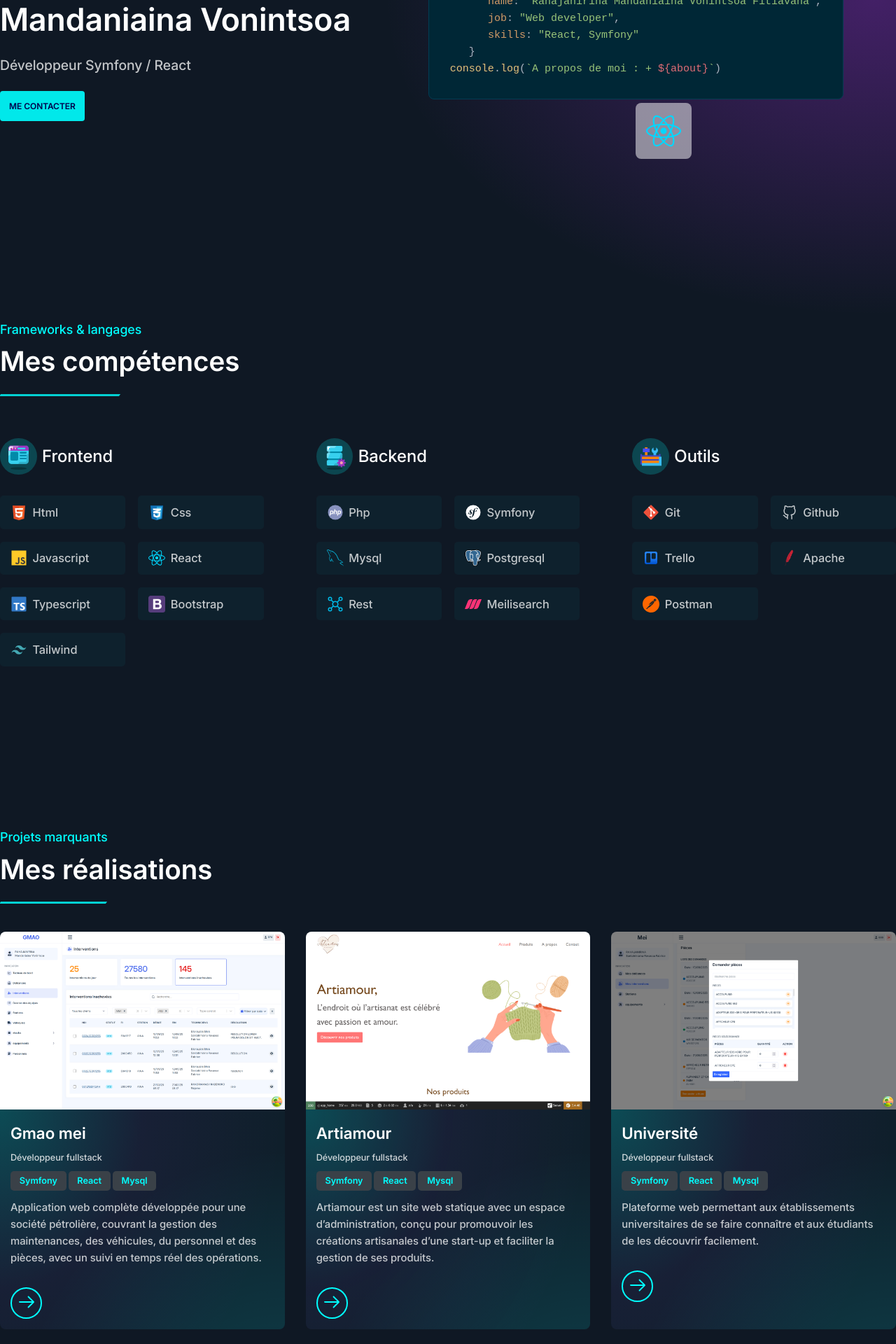
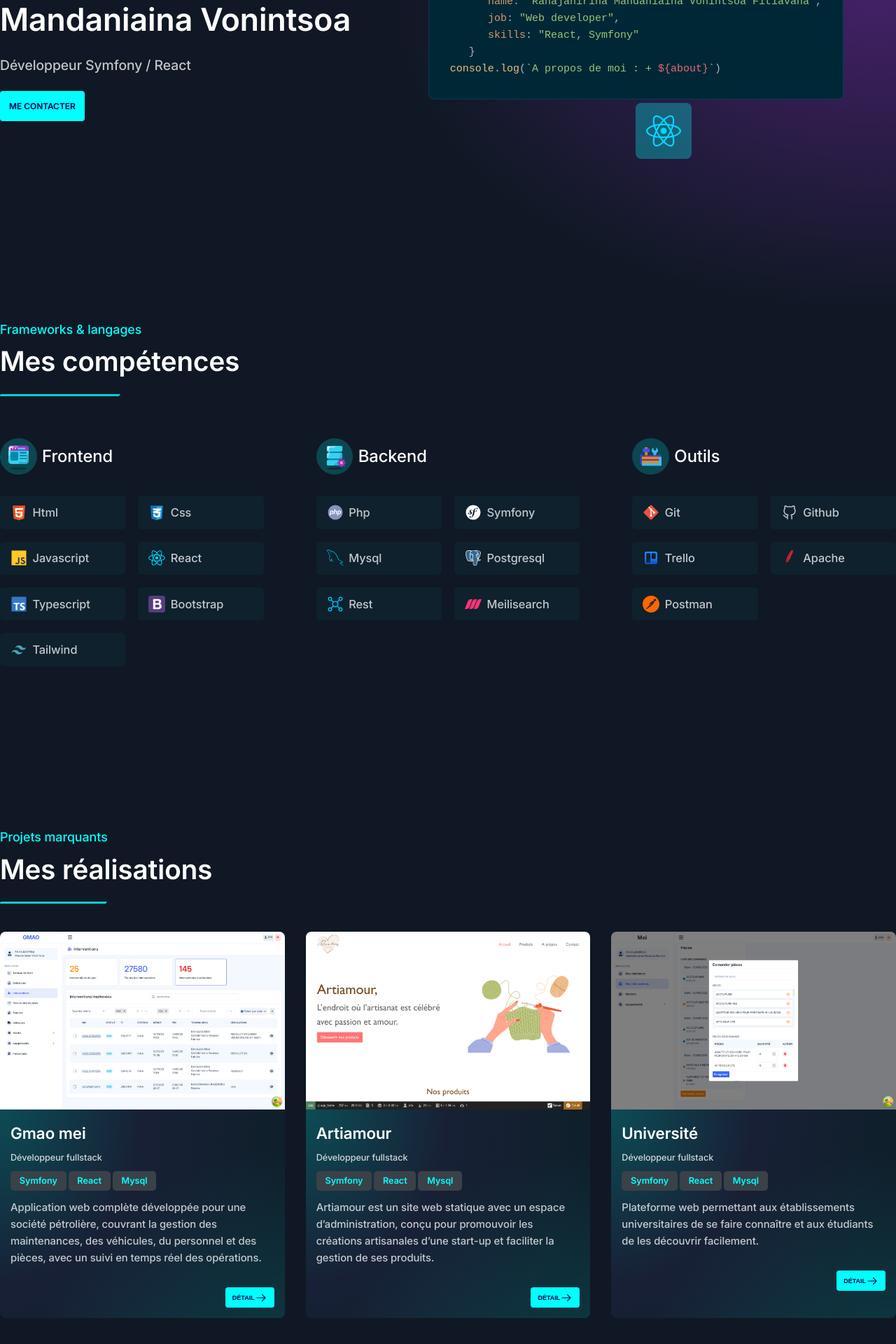
Before and after one commit to manda07tsou/portfolio, a React (Vite) app: page / in a window 1280 px wide. Shown: the part 400-2320 px from the top of the page at 70% size. Built offline with nearby package versions, Linux system fonts and the light colour scheme.

Commit message:
ajust animation pour observer

```diff
--- a/src/assets/styles/_buttons.scss
+++ b/src/assets/styles/_buttons.scss
@@ -18,8 +18,13 @@
    }
 }
 
+.btn-small{
+   padding: .5em 1em;
+   font-size: .6em;
+}
+
 .btn-primary{
-   background-color: rgb(var(--primary)/.9);
+   background-color: rgb(var(--primary));
    color: rgb(var(--primary-inversed));
 
    &:disabled{
--- a/src/assets/styles/_header.scss
+++ b/src/assets/styles/_header.scss
@@ -97,7 +97,7 @@
 
    .hero__icon{
       position: absolute;
-      background-color: rgb(255 255 255/.5);
+      background-color: rgb(var(--primary)/.3);
       width: 60px;
       height: 60px;
       padding: 1em;
--- a/src/assets/styles/_observerAnimation.scss
+++ b/src/assets/styles/_observerAnimation.scss
@@ -1,20 +1,44 @@
 .fade{
    opacity: 0;
-   transform: translateY(30px);
-   transition-duration: .5s;
+   transition-duration: .3s;
+   transition-timing-function: cubic-bezier(.5,0,0,1);
+}
+
+.fade-bottom{
+   opacity: 0;
+   transform: translateY(100px);
+   transition-duration: .3s;
+   transition-timing-function: cubic-bezier(.5,0,0,1);
+}
+
+.fade-right{
+   opacity: 0;
+   transform: translateX(100px);
+   transition-duration: .3s;
    transition-timing-function: cubic-bezier(.5,0,0,1);
 }
 
 .in{
    opacity: 1!important;
-   transform: translateY(0px)!important;
+   transform: translate(0px, 0px)!important;
 }
 
 .rotate{
    transform: rotateY(90deg);
-   transition-duration: .5s;
+   transition-duration: .3s;
 }
 
 .rotate-in{
    transform: rotateY(0);
 }
+
+@keyframes fadeOpacity {
+   0%{
+      opacity: 0;
+   }
+
+   100%{
+      opacity: 1;
+   }
+
+}
--- a/src/assets/styles/_projects.scss
+++ b/src/assets/styles/_projects.scss
@@ -50,24 +50,18 @@
    margin: 1em 0;
 }
 
-.btn-show{
-   $color: rgb(var(--primary));
-   border:2px solid $color;
-   color: $color;
-   width: 3em;
-   height: 3em;
-   border-radius:50%;
-   transition: .3s;
+.project__card{
+   .btn{
+      float: right;
+      display: flex;
+      align-items: center;
 
-   .icon{
-      width: 2em;
-      height: 2em;
+      .icon{
+         width: 2em;
+         height: 2em;
+      }
    }
 
-   &:hover{
-      background-color: $color;
-      color: rgb(56, 54, 54);
-   }
 }
 
 .project-dialog{
--- /dev/null
+++ b/src/components/icons/_icon.scss
@@ -0,0 +1,3 @@
+.icon{
+
+}
--- a/src/modules/Projects/ShowProjectAction.tsx
+++ b/src/modules/Projects/ShowProjectAction.tsx
@@ -26,7 +26,8 @@ export function ShowProjectAction({project}:ShowProjectActionProps){
 
    return (
       <>
-         <button className="btn-show mt-3" onClick={handleOpen}>
+         <button className="btn btn-primary btn-small mt-3" onClick={handleOpen}>
+            Détail
             <Icon name="icon-arrowRight"></Icon>
          </button>
          <Dialog
--- a/src/modules/Projects/projectsData.json
+++ b/src/modules/Projects/projectsData.json
@@ -31,4 +31,5 @@
       },
       "content":"universite.md"
    }
+
 ]
--- a/src/templates/Contacts.tsx
+++ b/src/templates/Contacts.tsx
@@ -3,8 +3,12 @@ import { Icon } from "../components/icons/icon";
 import emailjs from "@emailjs/browser";
 import { Spinner } from "../components/spinner/spinner";
 import toast from "react-hot-toast";
+import { useInView } from "react-intersection-observer";
+import { observerOptions } from "../config";
 
 export function Contacts(){
+   const {ref, inView}= useInView(observerOptions)
+   const observerClass = inView ? "in":""
    const formRef = useRef<HTMLFormElement>(null)
    const [isSubmitted, setIsSubmitted] = useState(false)
 
@@ -30,9 +34,9 @@ export function Contacts(){
    return <>
       <div className="section" id="contacts">
          <div className="section__header">
-            <div className="section__title">Me contacter</div>
+            <div className={`section__title fade-bottom ${observerClass}`} ref={ref}>Me contacter</div>
          </div>
-         <div className="contact__box">
+         <div className={`contact__box fade-bottom ${observerClass}`} style={{transitionDelay: '.15s'}} ref={ref}>
             <div className="contact__box-header">
                <ContactItemCard title="E-mail" icon="icon-mail">rhjmanda@gmail.com</ContactItemCard>
                <ContactItemCard title="Téléphone" icon="icon-phone">+261 38 71 697 95</ContactItemCard>
--- a/src/templates/Hero.tsx
+++ b/src/templates/Hero.tsx
@@ -22,16 +22,16 @@ export function Hero(){
    return <section className="section hero" id="hero">
       <div className="hero__body">
          {/* <Card> */}
-            <h6 className="text-primary">Bonjour, je suis</h6>
+            <h6 className={`text-primary fade-bottom ${observerClass}`}>Bonjour, je suis</h6>
             <div className={`hero__title`}>
-               <div className={`uppercase fade ${observerClass}`} ref={ref}>RAHAJANIRINA</div>
-               <div className={`fade ${observerClass}`} ref={ref}  style={{transitionDelay: ".1s"}}> Mandaniaina<span className="text"> Vonintsoa</span></div>
+               <div className={`uppercase fade-bottom ${observerClass}`} ref={ref} style={{transitionDelay: ".1s"}}>RAHAJANIRINA</div>
+               <div className={`fade-bottom ${observerClass}`} ref={ref}  style={{transitionDelay: ".2s"}}> Mandaniaina<span className="text"> Vonintsoa</span></div>
             </div>
-            <div className={`hero__subtitle fade ${observerClass}`} style={{transitionDelay: ".2s"}}>Développeur Symfony / React</div>
-            <a href="#contacts" className="btn btn-primary btn-test mt-3">Me contacter</a>
+            <div className={`hero__subtitle fade-bottom ${observerClass}`} style={{transitionDelay: ".3s"}}>Développeur Symfony / React</div>
+            <a href="#contacts" className={`btn btn-primary btn-test mt-3 fade-bottom ${observerClass}`} style={{transitionDelay: ".4s"}}>Me contacter</a>
          {/* </Card> */}
       </div>
-      <div className="code__highlight">
+      <div className={`code__highlight fade-right ${observerClass}`} style={{transitionDelay: ".4s"}}>
          <div className="hero__icon hero__icon-1">
             <Icon name="icon-symfony"></Icon>
          </div>
--- a/src/templates/Projects.tsx
+++ b/src/templates/Projects.tsx
@@ -11,8 +11,8 @@ export function Projects(){
    return (
       <div className="section" id="projects">
          <div className="section__header">
-            <div className="section__subtitle">Projets marquants</div>
-            <div className={`section__title fade ${observerClass}`} ref={ref}>Mes réalisations</div>
+            <div className={`section__subtitle fade-bottom ${observerClass}`} ref={ref}>Projets marquants</div>
+            <div className={`section__title fade-bottom ${observerClass}`} ref={ref} style={{transitionDelay: '.15s'}}>Mes réalisations</div>
          </div>
          <div className="section__body project__grid">
             {projectsData.map((project, index:number) => (
@@ -30,9 +30,11 @@ interface projectItemProps{
 export function ProjectItem({data, index}:projectItemProps){
    const {ref, inView} = useInView(observerOptions)
    const observerClass = inView ? 'in':''
+   const delay = ['0s', '.15s','.3s'];
+   const transitionDelay = delay[index % 3]
 
    return <>
-      <div key={`project-${data.id}`} className={`project__card fade ${observerClass}`} ref={ref} style={{transitionDelay: `.${index - 1}s`}}>
+      <div key={`project-${data.id}`} className={`project__card fade-bottom ${observerClass}`} ref={ref} style={{transitionDelay: `${transitionDelay}`}}>
          <div className="project__images">
             <img src={`/images/projects/${data.coverImage}`} alt="image__project" />
          </div>
--- a/src/templates/Skills.tsx
+++ b/src/templates/Skills.tsx
@@ -14,8 +14,8 @@ export function Skills(){
 
    return <section className="section skills" id="skills">
       <div className="section__header observe">
-         <div className="section__subtitle" style={{fontSize: "1.2em"}}>Frameworks & langages</div>
-         <div className={`section__title fade ${observerClass}`} ref={ref}>Mes compétences</div>
+         <div className={`section__subtitle fade-bottom ${observerClass}`} ref={ref} style={{fontSize: "1.2em"}}>Frameworks & langages</div>
+         <div className={`section__title fade-bottom ${observerClass}`} ref={ref} style={{transitionDelay: '.1s'}}>Mes compétences</div>
       </div>
       <div className="section__body" style={{marginTop: "60px"}}>
          <SkillCard/>
@@ -41,7 +41,7 @@ export function SkillCardItem({title, skills, delay,icon}:SkillItemProps){
    const currentTitleStyle = titleStyles[title.toLowerCase() as keyof typeof titleStyles];
 
    return (
-      <div ref={ref} className={`skill__card fade ${observerClass} ${currentTitleStyle}`} style={{transitionDelay: delay}}>
+      <div ref={ref} className={`skill__card fade-bottom ${observerClass} ${currentTitleStyle}`} style={{transitionDelay: delay}}>
          <div className="skill__card-header">
             <div className="skill__card-header-img">
                <img src={`/${icon}`} alt="" />
@@ -66,8 +66,8 @@ export function SkillCard(){
    return (
       <div className="skill__grid">
          {skills?.frontend && <SkillCardItem title="Frontend" skills={skills?.frontend} icon="frontend-icon.png" delay="0s"/>}
-         {skills?.frontend && <SkillCardItem title="Backend" skills={skills?.backend} icon="backend-icon.png" delay=".1s"/>}
-         {skills?.frontend && <SkillCardItem title="Outils" skills={skills?.outils} icon="tools-icon.png" delay=".2s"/>}
+         {skills?.frontend && <SkillCardItem title="Backend" skills={skills?.backend} icon="backend-icon.png" delay=".15s"/>}
+         {skills?.frontend && <SkillCardItem title="Outils" skills={skills?.outils} icon="tools-icon.png" delay=".3s"/>}
       </div>
    )
 }
```
